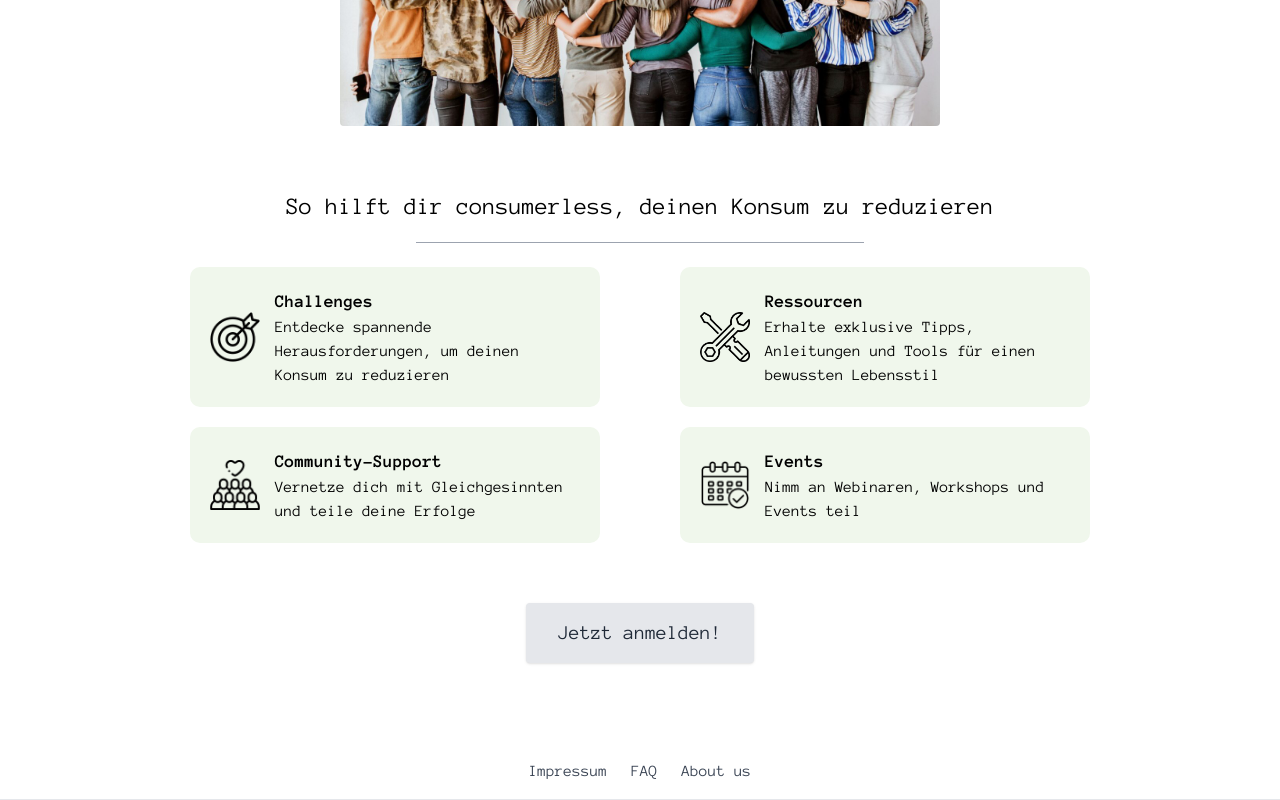
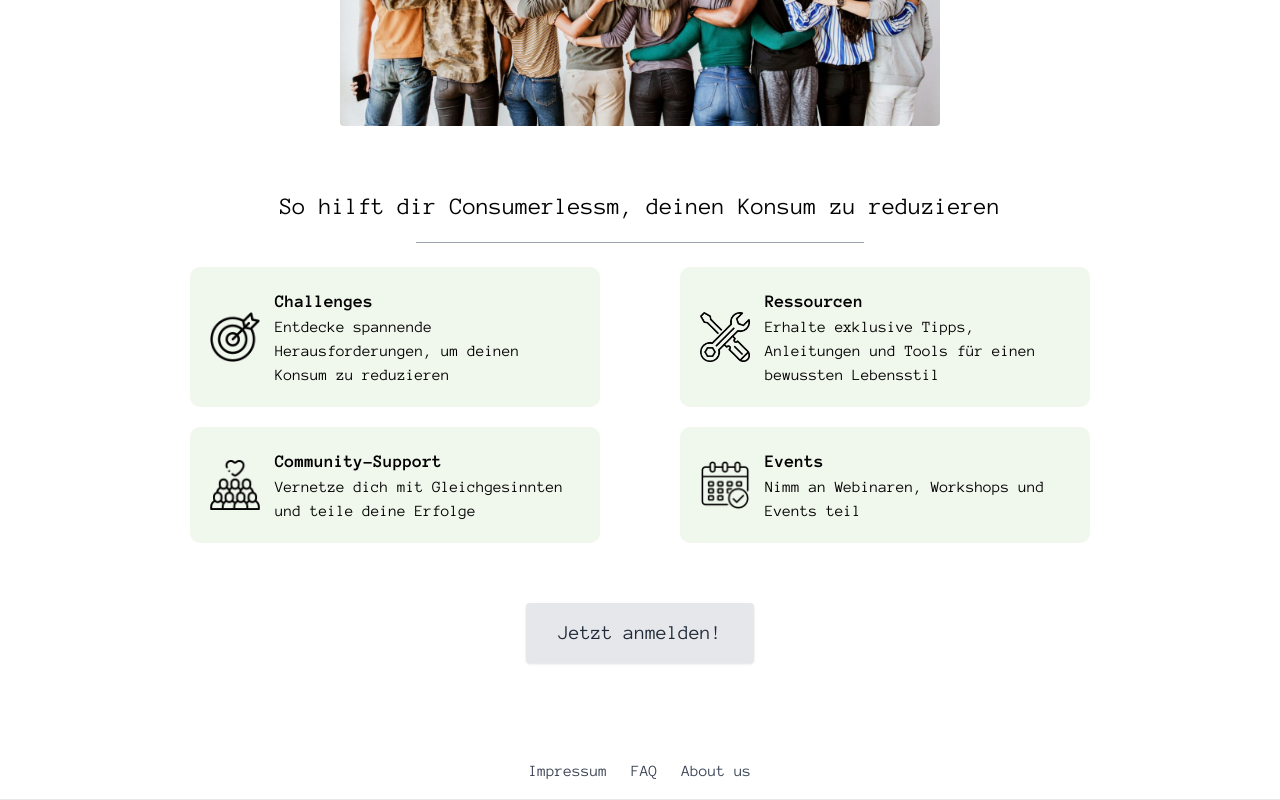
Before and after one commit to Veweevil/DMWT_Gruppe_3_Consumerlessm, a Next.js app: page / in a window 1280 px wide. Shown: the part 3064-3864 px from the top of the page. Built offline with nearby package versions, Linux system fonts and the light colour scheme; no server answers; the database is empty.

Commit message:
consumerless zu Consumerlessm verändert in Community-section

```diff
--- a/src/app/components/Community.js
+++ b/src/app/components/Community.js
@@ -6,7 +6,7 @@
     <hr className="hr-mitte"/>
     <p className="mb-10 font-anonymous-pro text-center text-3xl italic">&bdquo;Entdecke die Community, die dich inspiriert&ldquo;</p>
     <img className="mx-auto mb-16 rounded" src="community.jpg" alt="Peoples holding each others" width="600" height="250"></img>
-    <p className="mb-5 font-anonymous-pro text-center text-2xl">So hilft dir consumerless, deinen Konsum zu reduzieren</p>
+    <p className="mb-5 font-anonymous-pro text-center text-2xl">So hilft dir Consumerlessm, deinen Konsum zu reduzieren</p>
     <hr className="hr-mitte1"></hr>
     <div className="container">
         {/*Feld 1*/}
```
